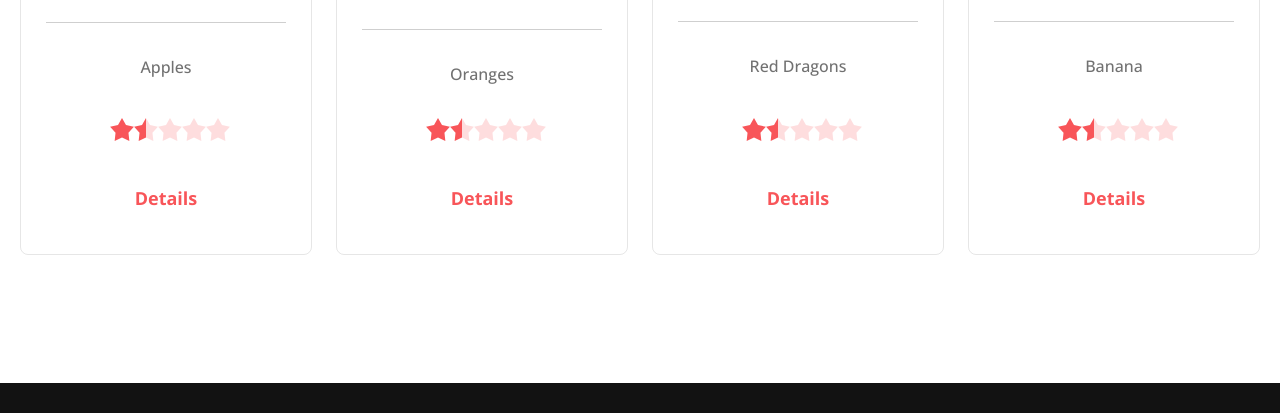
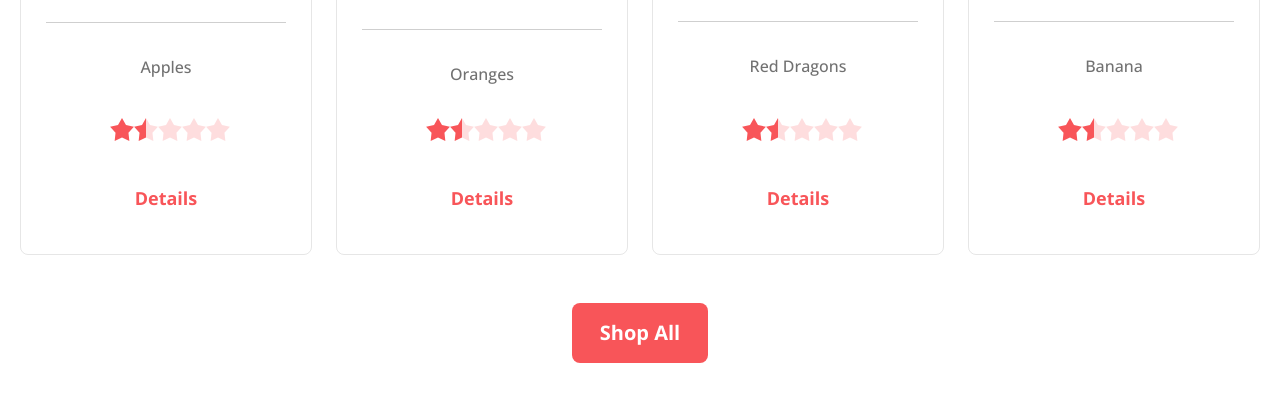
Before and after one commit to Nusrat-021/Fruit-burst, a plain HTML site: page index.html in a window 1280 px wide. Shown: the part 1509-1922 px from the top of the page. Drawn offline with nearby package versions, Linux system fonts and the light colour scheme.

Commit message:
image modified

```diff
--- a/index.html
+++ b/index.html
@@ -995,6 +995,10 @@
             </div>
           </div>
         </div>
+        <div class="flex justify-center">
+          <button class="font-semibold lg:font-bold text-lg lg:text-xl px-4 lg:px-7 py-2 lg:py-4  text-white bg-primary-color rounded-lg mt-12">
+            Shop All</button>
+        </div>
       </section>
       <!-- team section -->
       <section></section>
```
Also changed, not shown: images/Mobile View Design.png (deleted), 8 other files.
